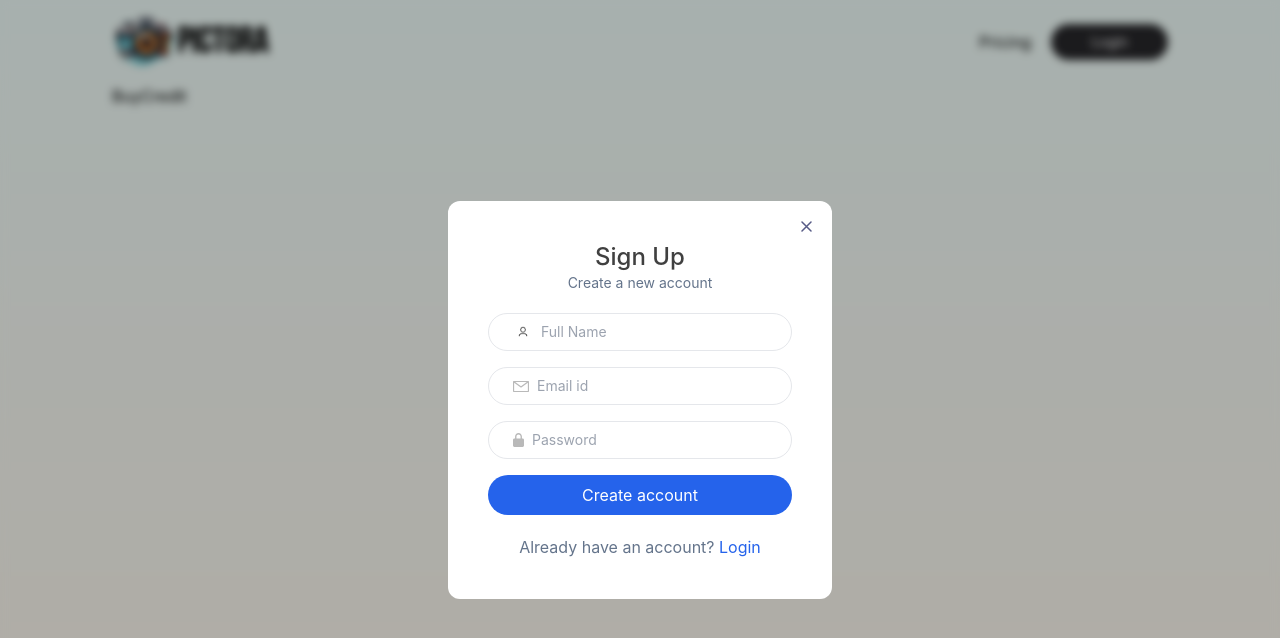
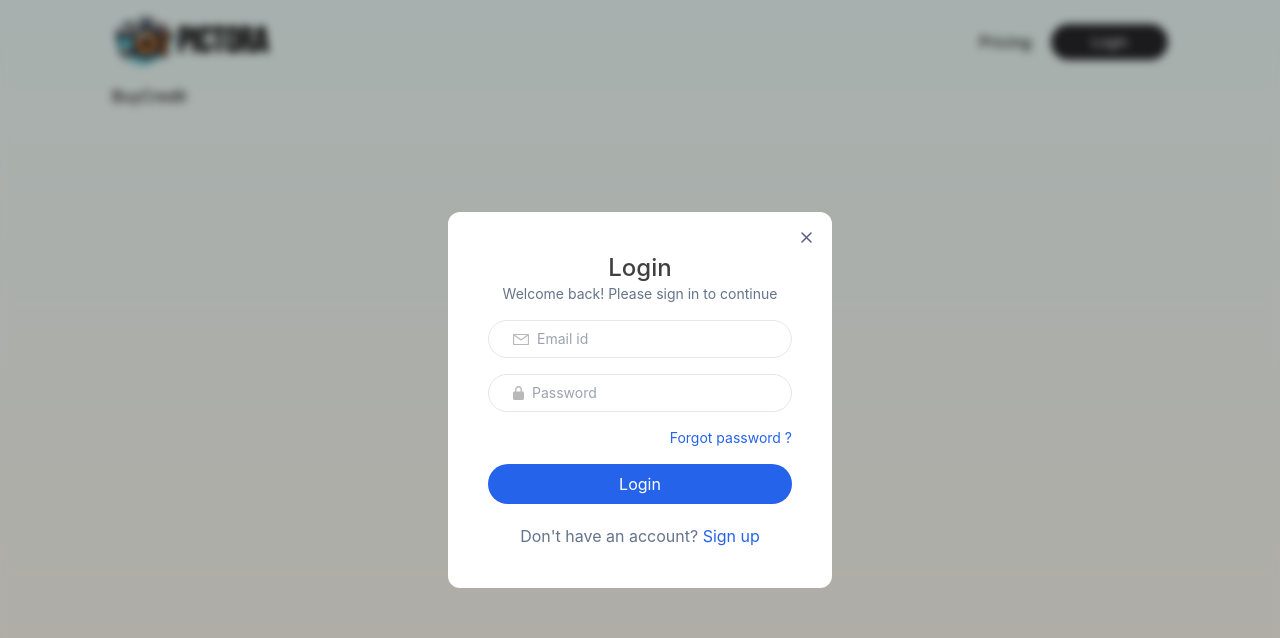
Before and after one commit to Vishal-22-26/AI-image-generation, a React (Create React App) app: page /BuyCredit in a window 1280 px wide. Both pictures are taken after a click on the button "Login". Shown: the top 638 px of the page. Built offline with nearby package versions, Linux system fonts and the light colour scheme.

Commit message:
made some changes to the app.js folder

```diff
--- a/src/App.js
+++ b/src/App.js
@@ -5,7 +5,7 @@ import Result from './pages/Result';
 import BuyCredit from './pages/BuyCredit';
 import Navbar from './components/Landing/Navbar';
 import { AppContext } from './context/AppContext';
-import SignUp from './components/SignUp';
+import Login from './components/Login';
 
 function App() {
   const { showLogin } = useContext(AppContext);
@@ -19,7 +19,7 @@ function App() {
         <Route path='/BuyCredit' element={<BuyCredit/>}/>
       </Routes>
 
-      {showLogin && <SignUp />}
+      {showLogin && <Login />}
     </div>
   );
 }
--- /dev/null
+++ b/src/components/Login.js
@@ -0,0 +1,97 @@
+import React, {useState, useEffect, useContext} from 'react'
+import { assets } from '../assets/assets'
+import { AppContext } from '../context/AppContext'
+import SignUp from './SignUp.js'
+
+const Login = () => {
+  const [state, setState] = useState('Login')
+  const [isSignUp, setIsSignUp] = useState(false)
+  const [email, setEmail] = useState('')
+  const [password, setPassword] = useState('')
+
+  const {setShowLogin, setUser} = useContext(AppContext)
+
+  useEffect(()=> {
+    document.body.style.overflow = 'hidden'
+
+    return ()=> {
+      document.body.style.overflow = 'unset'
+    }
+  }, [])
+
+  const handleSignUpToggle = () => {
+    setIsSignUp(true)
+  }
+
+  const handleBackToLogin = () => {
+    setIsSignUp(false)
+  }
+
+  const handleLogin = (e) => {
+    e.preventDefault()
+
+    if (email && password) {
+      const mockUser = {
+        email,
+        name: 'User'
+      }
+      setUser(mockUser)
+      setShowLogin(false)
+    } else {
+      alert('Please enter email and password')
+    }
+  }
+
+  if (isSignUp) {
+    return <SignUp onBackToLogin={handleBackToLogin} />
+  }
+
+   return (
+     <div className='fixed top-0 left-0 right-0 bottom-0 z-50 backdrop-blur-sm bg-black/30 flex justify-center items-center'>
+
+      <form onSubmit={handleLogin} className='relative bg-white p-10 rounded-xl text-slate-500 w-96 max-w-[90%]'>
+        <h1 className='text-center text-2xl text-neutral-700 font-medium'>Login</h1>
+        <p className='text-sm text-center mb-4'>Welcome back! Please sign in to continue</p>
+
+        <div className='border px-6 py-2 flex items-center gap-2 rounded-full mt-4'>
+          <img src={assets.email_icon} alt="" />
+          <input
+            type="email"
+            value={email}
+            onChange={(e) => setEmail(e.target.value)}
+            className='outline-none text-sm w-full'
+            placeholder='Email id'
+            required
+          />
+        </div>
+
+        <div className='border px-6 py-2 flex items-center gap-2 rounded-full mt-4'>
+          <img src={assets.lock_icon} alt="" />
+          <input
+            type="password"
+            value={password}
+            onChange={(e) => setPassword(e.target.value)}
+            className='outline-none text-sm w-full'
+            placeholder='Password'
+            required
+          />
+        </div>
+
+        <p className='text-sm text-blue-600 my-4 cursor-pointer text-right'>Forgot password ?</p>
+
+        <button type="submit" className='bg-blue-600 w-full text-white py-2 rounded-full'>Login</button>
+
+        <p className='mt-5 text-center'>Don't have an account? <span className='text-blue-600 cursor-pointer' onClick={handleSignUpToggle}>Sign up</span></p>
+
+        <img
+          onClick={()=>setShowLogin(false)}
+          src={assets.cross_icon}
+          className='absolute top-5 right-5 cursor-pointer'
+          alt="Close"
+        />
+      </form>
+     </div>
+   )
+}
+
+export default Login
```
